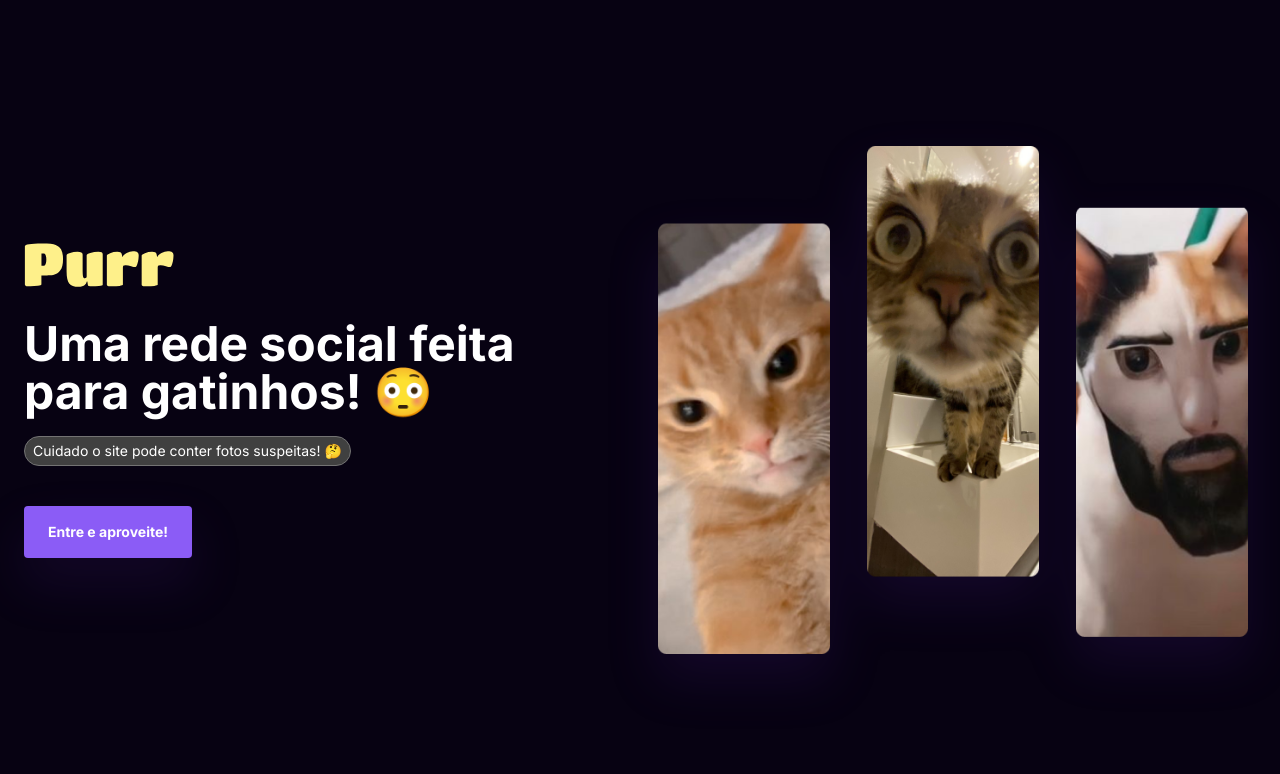
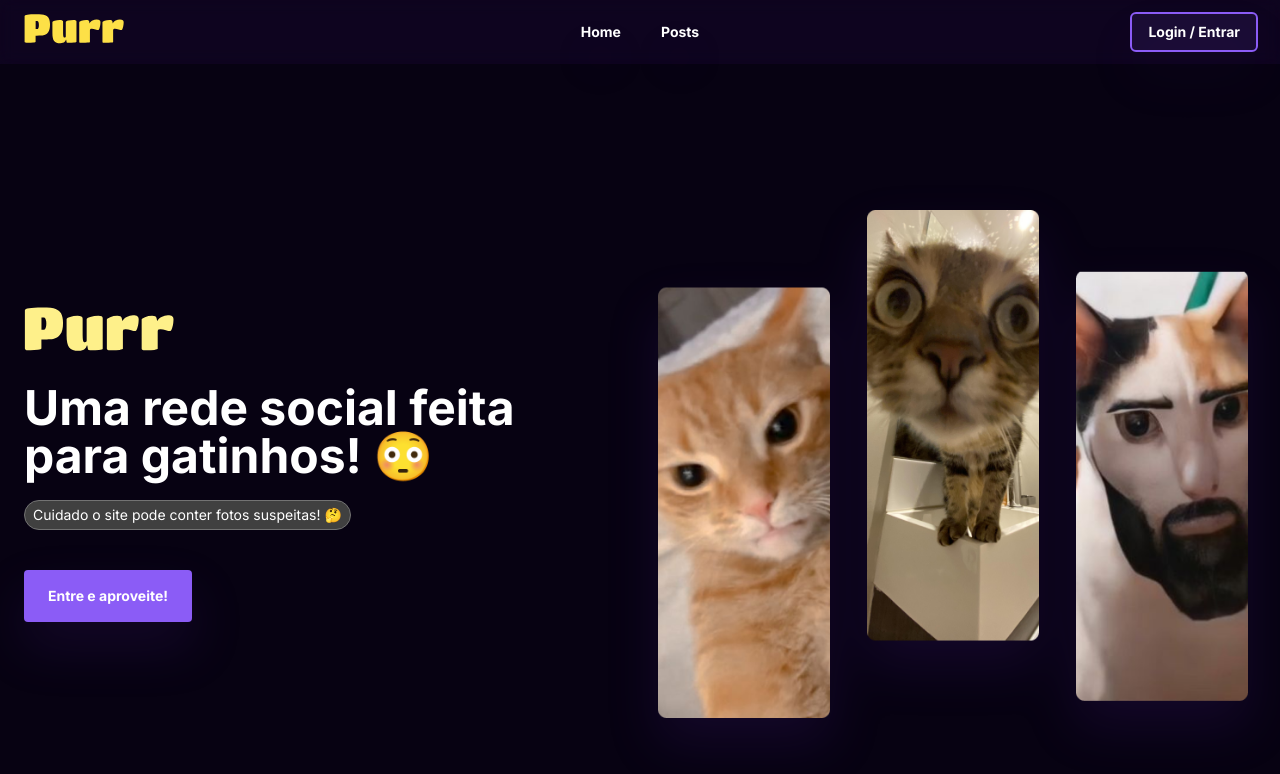
Before and after one commit to IgoCarvalho/purr, a Vue app in the folder web/: page / in a window 1280 px wide. Shown: the top 774 px of the page. Built offline with nearby package versions, Linux system fonts and the light colour scheme.

Commit message:
:sparkles: (web) create page header

```diff
--- a/web/src/App.vue
+++ b/web/src/App.vue
@@ -1,9 +1,13 @@
 <script setup lang="ts">
 import WelcomePage from '@/pages/WelcomePage.vue';
+import Header from './components/MyHeader.vue';
 </script>
 
 <template>
-  <WelcomePage />
+  <Header />
+  <div class="py-16">
+    <WelcomePage />
+  </div>
 </template>
 
 <style scoped></style>
--- a/web/src/components/MyButton.vue
+++ b/web/src/components/MyButton.vue
@@ -1,9 +1,57 @@
-<script setup lang="ts"></script>
+<script setup lang="ts">
+import { computed } from 'vue';
+
+type ButtonSizes = 'sm' | 'md' | 'lg';
+type ButtonVariants = 'solid' | 'outline';
+
+interface ButtonProps {
+  asLink?: boolean;
+  to?: string;
+  size?: ButtonSizes;
+  variant?: ButtonVariants;
+}
+
+const props = withDefaults(defineProps<ButtonProps>(), {
+  asLink: false,
+  size: 'lg',
+  variant: 'solid',
+});
+
+const buttonSizeMap: Record<ButtonSizes, string> = {
+  lg: 'py-4 px-6',
+  md: 'py-3 px-5',
+  sm: 'py-2 px-4',
+};
+
+const buttonVariantsMap: Record<ButtonVariants, string> = {
+  solid: 'bg-violet-500 hover:bg-violet-600',
+  outline:
+    'bg-violet-500/10 hover:bg-violet-500/30 outline outline-2 outline-violet-500',
+};
+
+const buttonSizeClasses = computed(() => buttonSizeMap[props.size]);
+const buttonVariantClasses = computed(() => buttonVariantsMap[props.variant]);
+</script>
 
 <template>
+  <a v-if="asLink" class="button link" :class="[buttonSizeClasses]" :href="to"
+    ><slot></slot
+  ></a>
   <button
-    class="px-6 py-4 rounded bg-violet-500 text-white text-sm font-bold hover:bg-violet-600 drop-shadow-purple active:translate-y-1 transition"
+    v-else
+    class="button"
+    :class="[buttonSizeClasses, buttonVariantClasses]"
   >
     <slot></slot>
   </button>
 </template>
+
+<style scoped>
+.button {
+  @apply block cursor-pointer rounded text-white text-sm font-bold drop-shadow-purple active:translate-y-1 transition;
+}
+
+.button.link {
+  @apply bg-transparent hover:bg-white/10;
+}
+</style>
--- /dev/null
+++ b/web/src/components/MyHeader.vue
@@ -0,0 +1,21 @@
+<script setup lang="ts">
+import IconPurr from './icons/IconPurr.vue';
+import Button from './MyButton.vue';
+import NavLinks from './NavLinks.vue';
+</script>
+
+<template>
+  <header
+    class="px-6 py-3 h-16 flex items-center text-white fixed top-0 left-0 w-full backdrop-blur bg-violet-900/10 z-10"
+  >
+    <div class="container mx-auto grid grid-cols-[1fr_auto_1fr]">
+      <IconPurr class="text-yellow-300" />
+
+      <NavLinks />
+
+      <div class="flex justify-end">
+        <Button size="sm" variant="outline">Login / Entrar</Button>
+      </div>
+    </div>
+  </header>
+</template>
--- /dev/null
+++ b/web/src/components/NavLinks.vue
@@ -0,0 +1,12 @@
+<script setup lang="ts">
+import Button from './MyButton.vue';
+</script>
+
+<template>
+  <nav class="">
+    <ul class="flex items-center gap-2">
+      <Button asLink size="sm" to="acojad"> Home </Button>
+      <Button asLink size="sm" to="acojad"> Posts </Button>
+    </ul>
+  </nav>
+</template>
```
